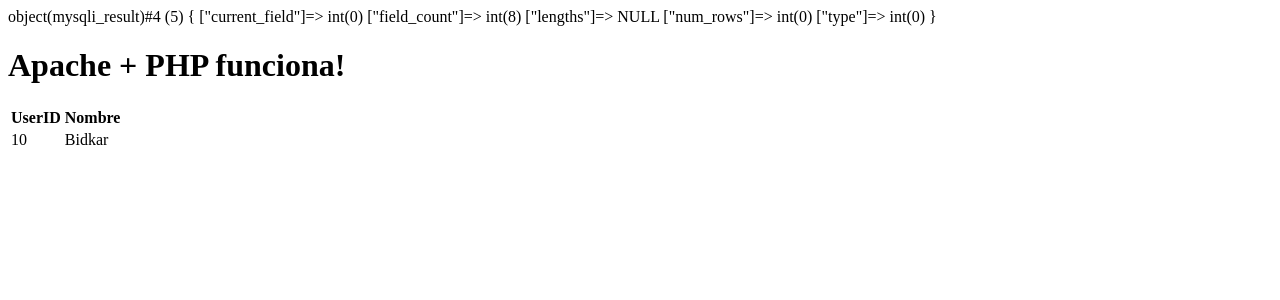
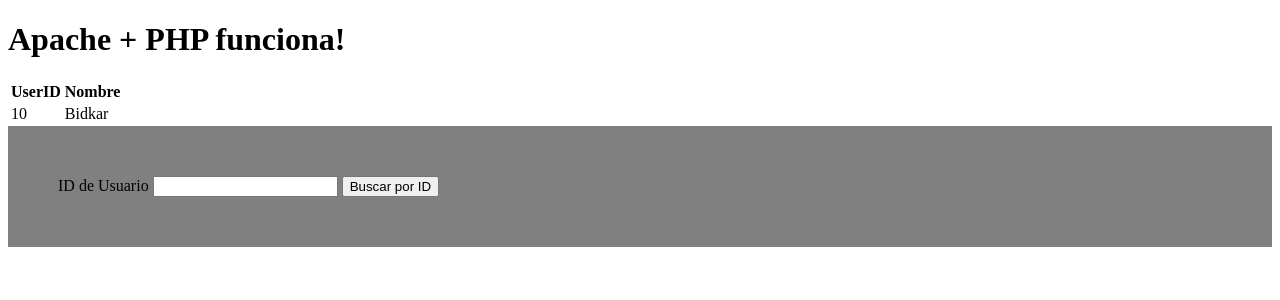
Before and after one commit to bidkar/phpv, a PHP site: page / in a window 1280 px wide. Shown: the top 300 px of the page. Run offline with PHP 8.4, Linux system fonts and the light colour scheme; data that the repository does not hold is empty.

Commit message:
findById

```diff
--- a/index.php
+++ b/index.php
@@ -1,4 +1,7 @@
-<?php require 'usuario.php'; ?>
+<?php
+require 'conexion.php';
+require 'usuario.php';
+?>
 <!DOCTYPE html>
 <html lang="en">
 <head>
@@ -12,7 +15,6 @@
     $usuario->id = 10;
     $usuario->nombre = 'Bidkar';
     ?>
-    <!-- table>thead>tr>th*2^tbody>tr>td*2 -->
     <table>
         <thead>
             <tr>
@@ -27,5 +29,20 @@
             </tr>
         </tbody>
     </table>
+    <div style="padding:50px;background-color:gray;">
+        <form action="#">
+            <label for="userid">ID de Usuario</label>
+            <input type="text" name="userid" id="userid">
+            <button type="submit">Buscar por ID</button>
+        </form>
+    </div>
+    <?php
+    // leer la variable via metodo get
+    // isset() evalua que exista y que sea distinta de null
+    if (isset($_GET['userid'])) {
+        $id = $_GET['userid'];
+        $usuario->findById($id);
+    }
+    ?>
 </body>
 </html>
--- a/usuario.php
+++ b/usuario.php
@@ -1,5 +1,4 @@
 <?php
-require 'conexion.php';
 class Usuario {
     private $datos = [
         'id' => '',
@@ -18,7 +17,15 @@
         $sql = sprintf("select * from usuarios where id=%d", $userid);
         // ejecutar la sentencia ($rst = resultset)
         $rst = $cnn->query($sql);
-        var_dump($rst);
+        if (!$rst) {
+            die('Error al ejecutar la consulta MySQL');
+        } elseif ($rst->num_row == 1) {
+            // usuario encontrado
+
+        } else {
+            // usuario no encontrado
+            return false;
+        }
     }
 
     public function __get($campo) {
@@ -29,6 +36,3 @@
         $this->datos[$campo] = $valor;
     }
 }
-
-$user = new Usuario();
-$user->findById(1);
```
